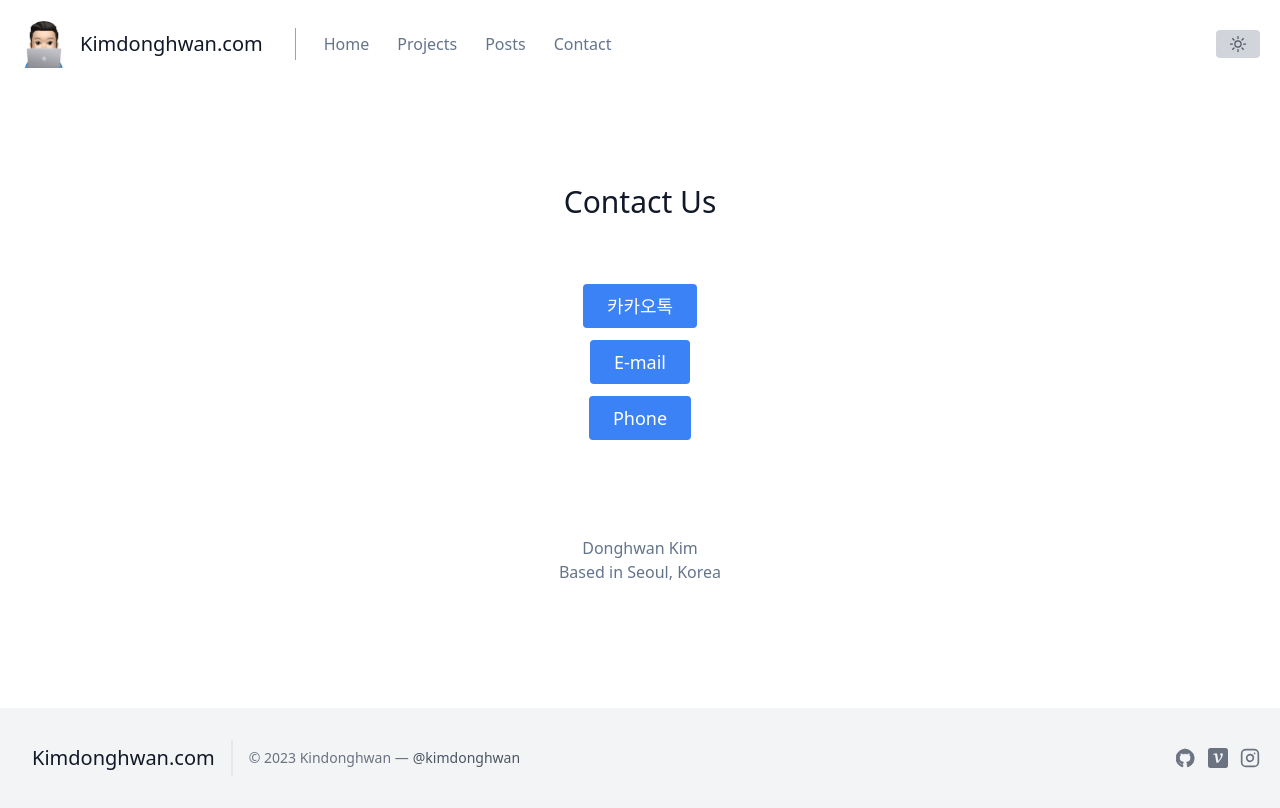
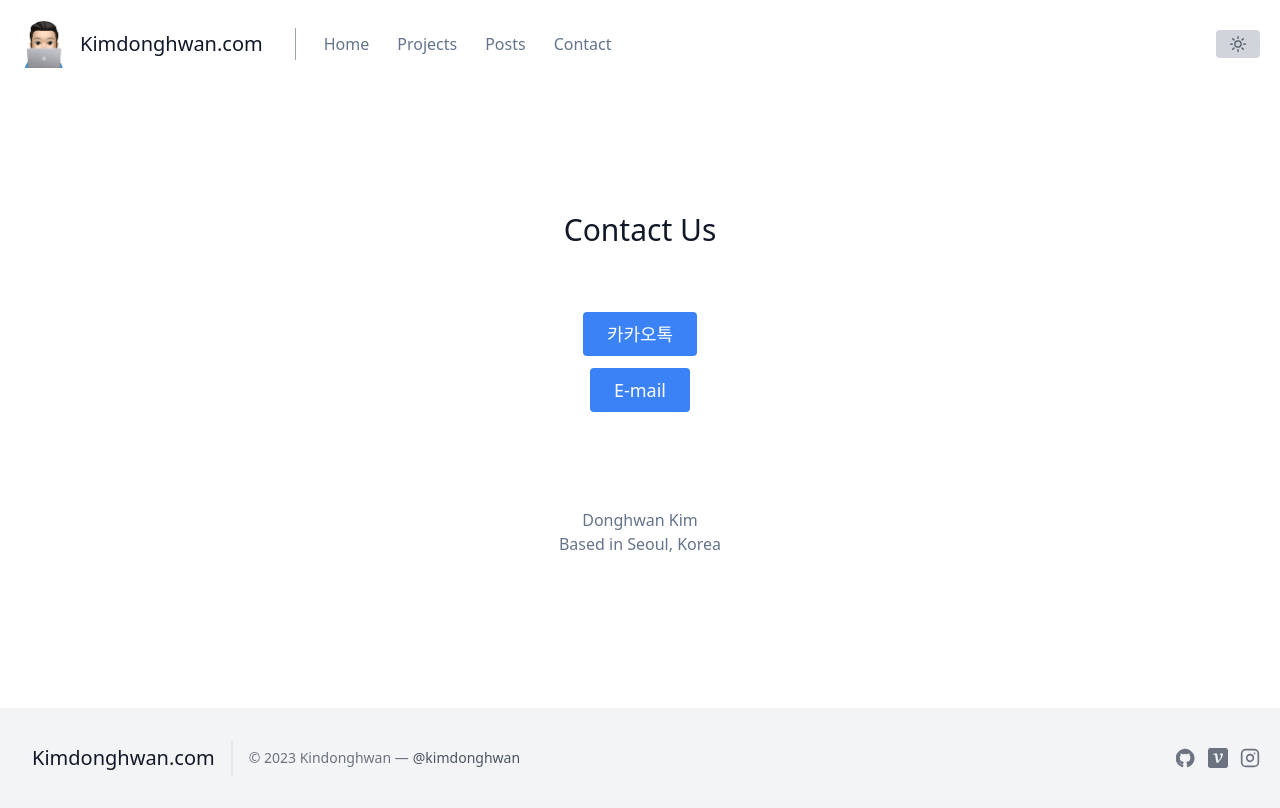
Before and after one commit to kimneighbor/neighborkim-nextjs-portfolio, a Next.js app: page /contact-us in a window 1280 px wide. Built offline with nearby package versions, Linux system fonts and the light colour scheme.

Commit message:
modify contact-us

```diff
--- a/pages/contact-us.tsx
+++ b/pages/contact-us.tsx
@@ -40,15 +40,6 @@ export default function ContactUs() {
                         </Link>
                     </div>
 
-                    <div className="m-3">
-                        <Link href="tel:010-0000-0000"
-                              target="_blank">
-                            <button
-                                className="flex mx-auto text-white bg-blue-500 border-0 py-2 px-6 focus:outline-none hover:bg-blue-600 rounded text-lg">
-                                Phone
-                            </button>
-                        </Link>
-                    </div>
                 </div>
                 <div className="p-2 w-full pt-8 mt-8 border-gray-200 text-center">
                     <p className="leading-normal my-5">Donghwan Kim
```
